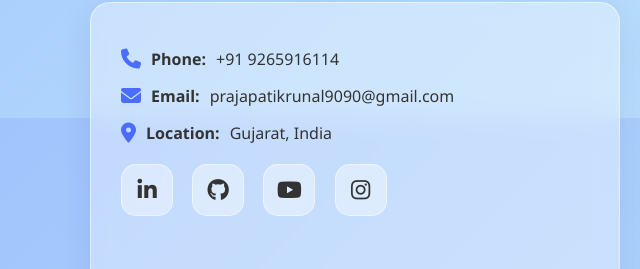
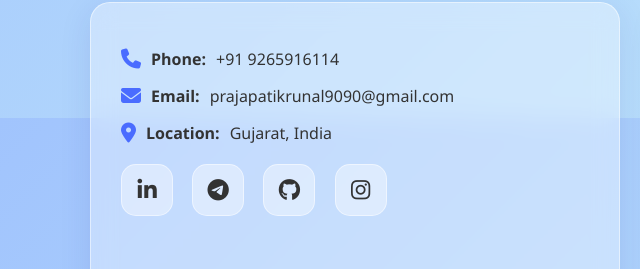
Before and after one commit to Krunal6114/Portfolio, a plain HTML site: page index.html in a window 1280 px wide. Shown: the part 3882-4151 px from the top of the page, 0-640 px from the left. Drawn offline with Linux system fonts and the light colour scheme.

Commit message:
Update index.html

```diff
--- a/index.html
+++ b/index.html
@@ -215,8 +215,8 @@
           <p><i class="fa-solid fa-location-dot"></i> <b>Location:</b> Gujarat, India</p>
           <div class="social-links">
             <a href="https://www.linkedin.com/in/prajapatikrunal9009?utm_source=share_via&utm_content=profile&utm_medium=member_android" target="_blank"><i class="fa-brands fa-linkedin-in"></i></a>
-            <a href="t.me/Kunalp082" target="_blank"><i class="fa-brands fa-github"></i></a>
-            <a href="#" target="_blank"><i class="fa-brands fa-youtube"></i></a>
+            <a href="t.me/Kunalp082" target="_blank"><i class="fa-brands fa-telegram"></i></a>
+            <a href="https://github.com/Krunal6114" target="_blank"><i class="fa-brands fa-github"></i></a>
             <a href="https://www.instagram.com/llllooolll1010?igsh=MTE0dDdyeXFuZjJoZQ==" target="_blank"><i class="fa-brands fa-instagram"></i></a>
           </div>
         </div>
```
